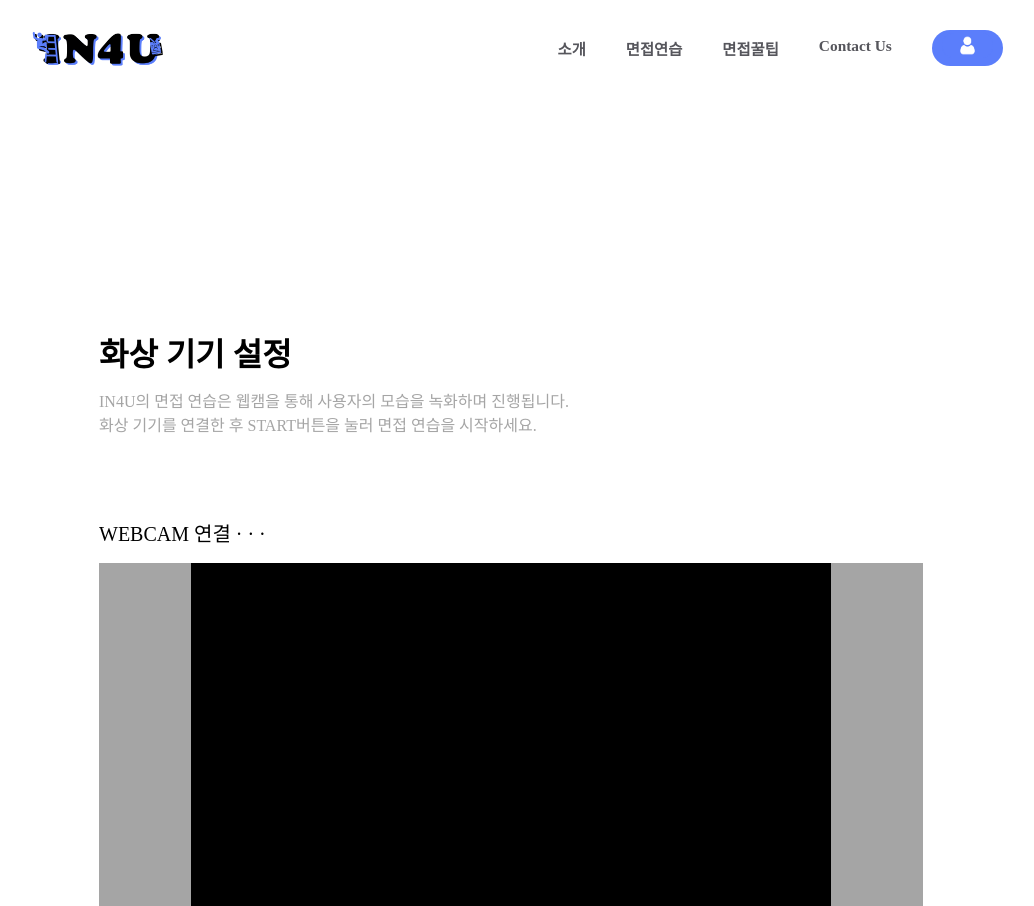
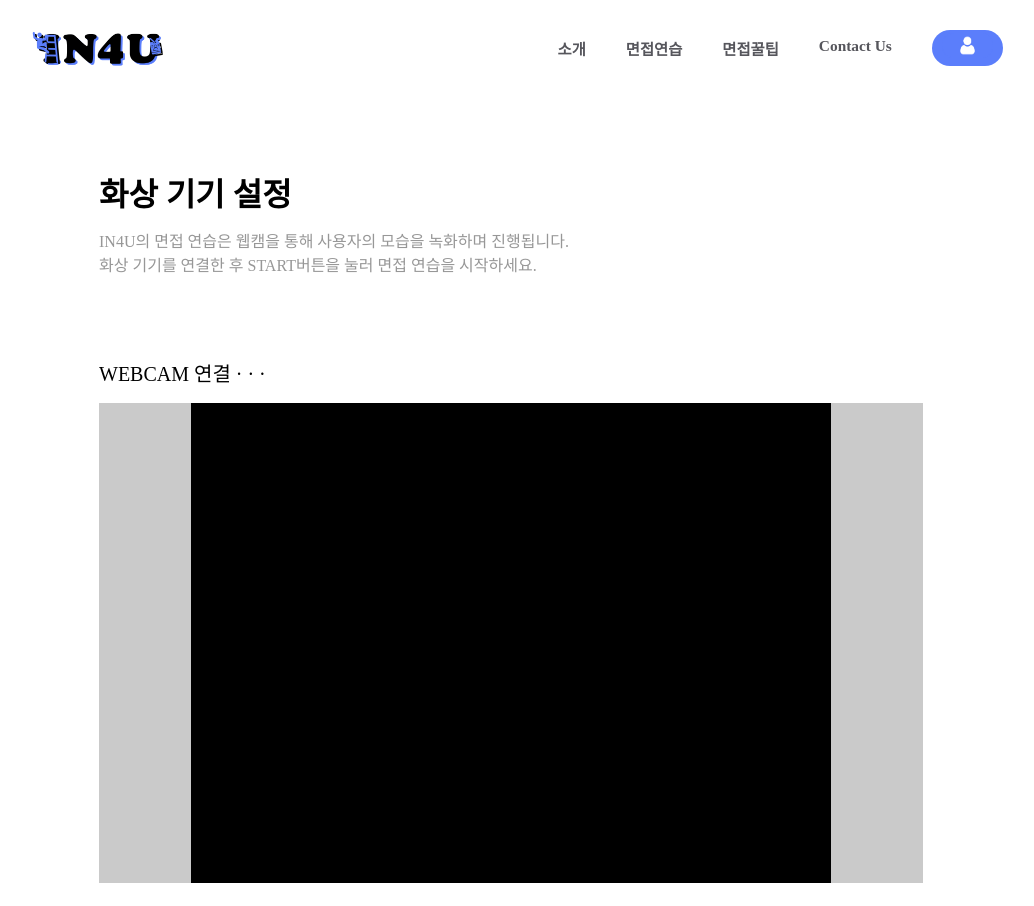
Before and after one commit to kookmin-sw/capstone-2022-15, a React (Create React App) app in the folder src/front/: page /preinterview in a window 1280 px wide. Shown: the top 906 px of the page, without its empty margins (129-1163 px from the left). Built offline with nearby package versions, Linux system fonts and the light colour scheme.

Commit message:
modify description-layout css

```diff
--- a/src/front/src/pages/PreInterviewPage/PreInterview.css
+++ b/src/front/src/pages/PreInterviewPage/PreInterview.css
@@ -12,7 +12,7 @@
     position: relative;
     width: 100%;
     height: 218px;
-    margin-top: 210px;
+    margin-top: 50px;
     /* left: 0px; */
     /* top: 215px; */
 }
@@ -51,7 +51,7 @@
     display: flex;
     align-items: center;
 
-    color: #A5A5A5;
+    color: #979797;
 }
 
 /*--------------------- cam setting ---------------------*/
@@ -91,7 +91,7 @@
     /* padding-right: 80px; */
 
     display: flex;
-    background-color: #A5A5A5
+    background-color: #cacaca
 }
 
 .cam-show {
```
